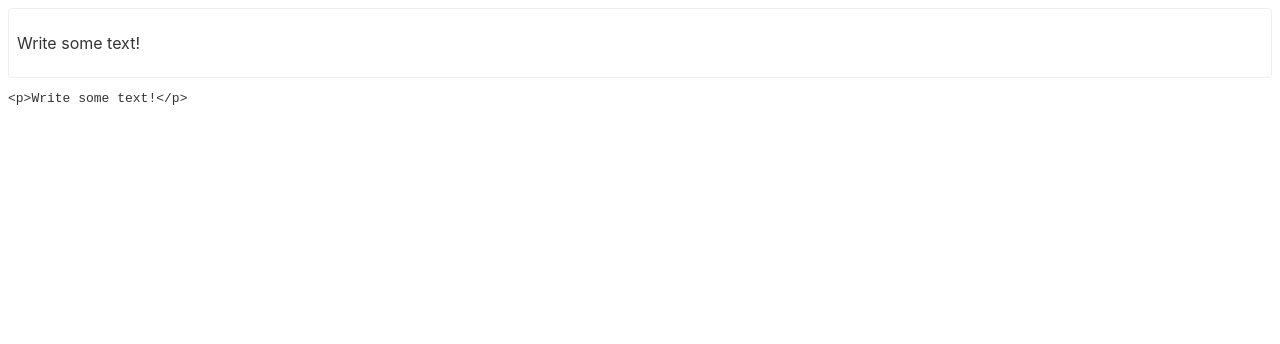
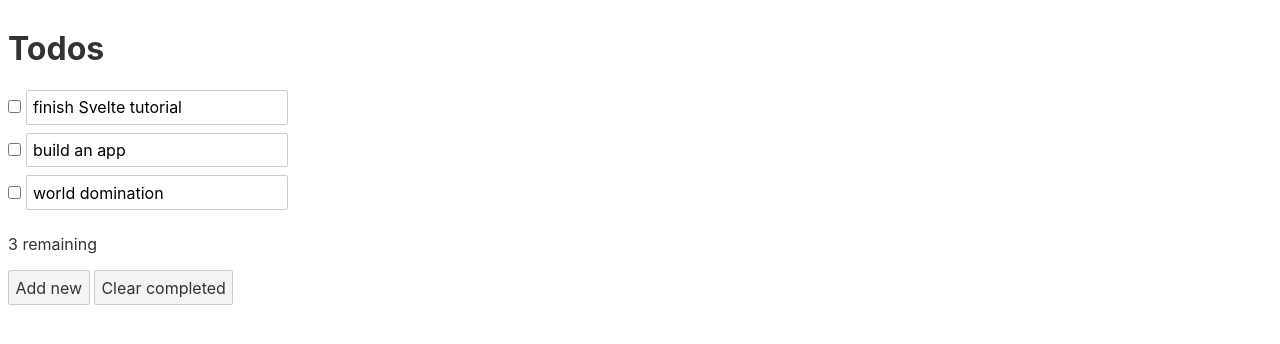
Before and after one commit to alialdanp/Svelte.dev-Tutorial-Code, a Svelte app: page / in a window 1280 px wide. Shown: the top 344 px of the page. Built offline with nearby package versions, Linux system fonts and the light colour scheme.

Commit message:
06-09. Each block bindings

```diff
--- a/src/App.svelte
+++ b/src/App.svelte
@@ -1,15 +1,39 @@
 <script>
-  let html = '<p>Write some text!</p>';
+  let todos = [
+    { done: false, text: 'finish Svelte tutorial' },
+    { done: false, text: 'build an app' },
+    { done: false, text: 'world domination' },
+  ];
+
+  function add() {
+    todos = todos.concat({ done: false, text: '' });
+  }
+
+  function clear() {
+    todos = todos.filter((t) => !t.done);
+  }
+
+  $: remaining = todos.filter((t) => !t.done).length;
 </script>
 
-<div contenteditable="true" bind:innerHTML={html} />
+<h1>Todos</h1>
 
-<pre>{html}</pre>
+{#each todos as todo}
+  <div class:done={todo.done}>
+    <input type="checkbox" bind:checked={todo.done} />
+
+    <input placeholder="What needs to be done?" bind:value={todo.text} />
+  </div>
+{/each}
+
+<p>{remaining} remaining</p>
+
+<button on:click={add}> Add new </button>
+
+<button on:click={clear}> Clear completed </button>
 
 <style>
-  [contenteditable] {
-    padding: 0.5em;
-    border: 1px solid #eee;
-    border-radius: 4px;
+  .done {
+    opacity: 0.4;
   }
 </style>
```
